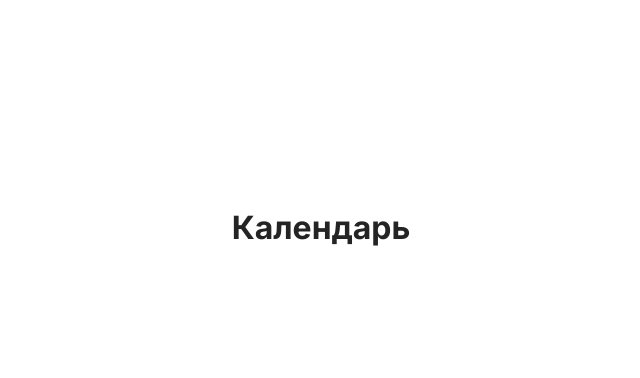
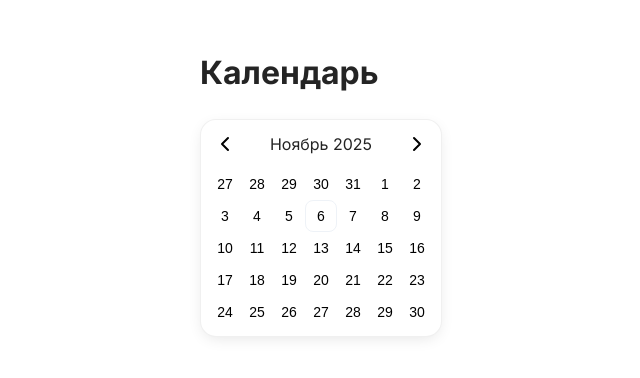
Before and after one commit to AnnaGolmakova/vue-calendar-test, a Vue app: page / in a window 1280 px wide. Shown: the part 172-550 px from the top of the page, without its empty margins (319-959 px from the left). Built offline with nearby package versions, Linux system fonts and the light colour scheme.

Commit message:
Full calendar component

```diff
--- a/src/App.vue
+++ b/src/App.vue
@@ -1,7 +1,19 @@
-<script setup lang="ts"></script>
+<script setup lang="ts">
+import Calendar from "./components/Calendar.vue";
+</script>
 
 <template>
+  <main class="layout">
     <h1>Календарь</h1>
+    <Calendar />
+  </main>
 </template>
 
-<style scoped></style>
+<style scoped>
+.layout {
+  display: flex;
+  flex-direction: column;
+  align-items: left;
+  min-height: 400px;
+}
+</style>
--- /dev/null
+++ b/src/components/Calendar.vue
@@ -0,0 +1,69 @@
+<script setup lang="ts">
+import {
+  getLocalTimeZone,
+  parseDate,
+  startOfMonth,
+  today,
+} from "@internationalized/date";
+import { ref } from "vue";
+import CalendarGrid from "./CalendarGrid.vue";
+import MonthSwitch from "./MonthSwitch.vue";
+
+interface Props {
+  selectedDay?: string | Date;
+  locale?: string;
+}
+
+const { selectedDay, locale = "ru-RU" } = defineProps<Props>();
+
+const currentSelection = selectedDay
+  ? convertToCalendarDate(selectedDay)
+  : undefined;
+
+const currentMonth = ref(
+  startOfMonth(currentSelection ? currentSelection : today(getLocalTimeZone())),
+);
+
+function convertToCalendarDate(date: string | Date) {
+  if (typeof date === "string") {
+    return parseDate(date);
+  } else {
+    return parseDate(date.toISOString());
+  }
+}
+
+function showNextMonth() {
+  currentMonth.value = currentMonth.value.add({ months: 1 });
+}
+
+function showPreviousMonth() {
+  currentMonth.value = currentMonth.value.subtract({ months: 1 });
+}
+</script>
+
+<template>
+  <div class="container">
+    <MonthSwitch
+      :date="currentMonth"
+      :locale="locale"
+      @on-back="showPreviousMonth"
+      @on-next="showNextMonth"
+    />
+    <CalendarGrid :month="currentMonth" :locale="locale" />
+  </div>
+</template>
+
+<style scoped>
+.container {
+  display: flex;
+  flex: none;
+  flex-direction: column;
+  gap: 8px;
+  box-shadow: 0 4px 16px -4px rgba(0, 0, 0, 0.12);
+  border: solid 1px rgba(0, 0, 0, 0.06);
+  border-radius: 16px;
+  background: white;
+  padding: 8px;
+  max-width: 320px;
+}
+</style>
--- a/src/components/CalendarGrid.vue
+++ b/src/components/CalendarGrid.vue
@@ -4,15 +4,15 @@ import {
   getLocalTimeZone,
   getWeeksInMonth,
   isSameDay,
-  parseDate,
   startOfMonth,
   startOfWeek,
   today,
 } from "@internationalized/date";
+import { computed } from "vue";
 import Day from "./Day.vue";
 
 interface Props {
-  month: string | CalendarDate;
+  month: CalendarDate;
   selectedDay?: CalendarDate;
   locale?: string;
 }
@@ -20,17 +20,23 @@ interface Props {
 const { month, selectedDay, locale = "ru-RU" } = defineProps<Props>();
 
 const dayToday = today(getLocalTimeZone());
-const monthStart = startOfMonth(
-  typeof month === "string" ? parseDate(month) : month,
+
+const monthStart = computed(() => startOfMonth(month));
+const calendarGridStartDay = computed(() =>
+  startOfWeek(monthStart.value, locale),
 );
-const calendarGridStartDay = startOfWeek(monthStart, locale);
-const weeksInMonth = getWeeksInMonth(today(getLocalTimeZone()), locale);
 
-const calendarDays = Array.from({ length: weeksInMonth }, (_, week: number) => {
-  return Array.from({ length: 7 }, (_, day: number) =>
-    calendarGridStartDay.add({ weeks: week, days: day }),
-  );
-});
+const weeksInMonth = computed(() =>
+  getWeeksInMonth(today(getLocalTimeZone()), locale),
+);
+
+const calendarDays = computed(() =>
+  Array.from({ length: weeksInMonth.value }, (_, week: number) => {
+    return Array.from({ length: 7 }, (_, day: number) =>
+      calendarGridStartDay.value.add({ weeks: week, days: day }),
+    );
+  }),
+);
 </script>
 
 <template>
@@ -49,4 +55,11 @@ const calendarDays = Array.from({ length: weeksInMonth }, (_, week: number) => {
   </table>
 </template>
 
-<style scoped></style>
+<style scoped>
+table {
+  border-collapse: collapse;
+}
+td {
+  padding: 0;
+}
+</style>
--- a/src/components/MonthSwitch.vue
+++ b/src/components/MonthSwitch.vue
@@ -25,13 +25,21 @@ const formatTitle = (date: CalendarDate) => {
 
 <template>
   <div class="switcher">
-    <button class="button" aria-label="Предыдущий месяц">
+    <button
+      class="button"
+      aria-label="Предыдущий месяц"
+      @click="$emit('onBack')"
+    >
       <ChevronLeft />
     </button>
     <div>
       {{ formatTitle(date) }}
     </div>
-    <button class="button" aria-label="Следующий месяц">
+    <button
+      class="button"
+      aria-label="Следующий месяц"
+      @click="$emit('onNext')"
+    >
       <ChevronRight />
     </button>
   </div>
```
